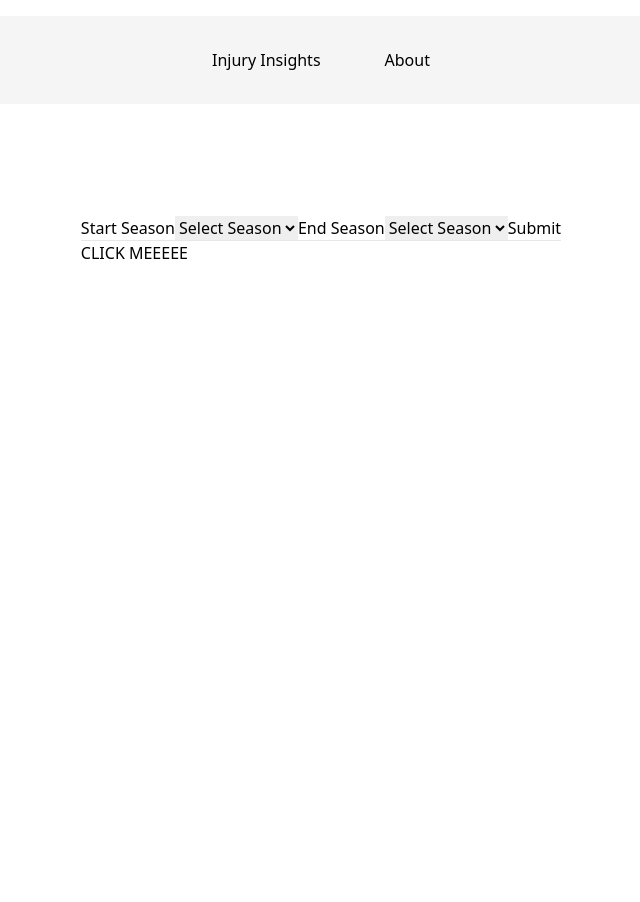
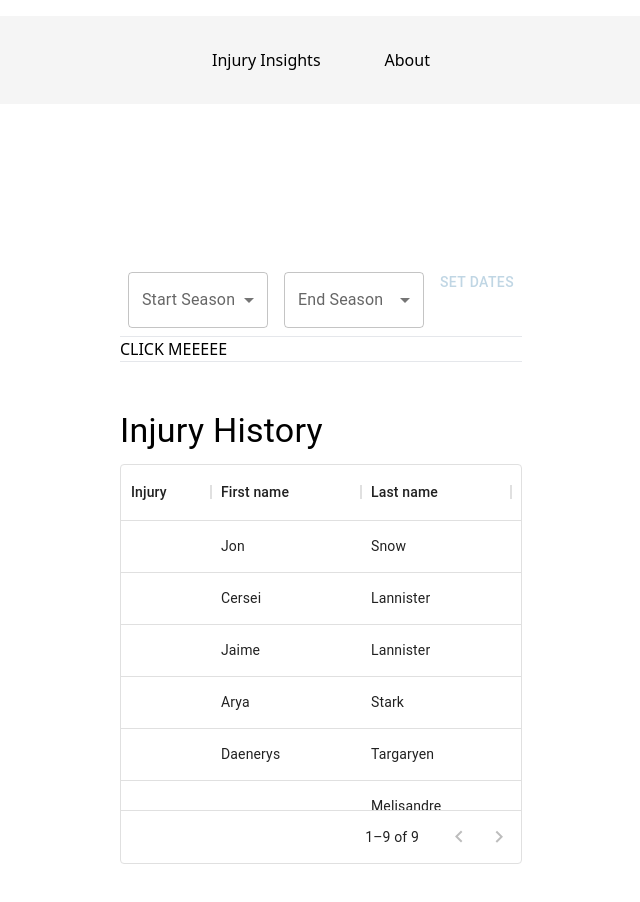
Before and after one commit to parkersteinberg/nba-app, a Next.js app: page /player/1 in a window 1280 px wide. Shown: the top 902 px of the page, without its empty margins (319-959 px from the left). Built offline with nearby package versions, Linux system fonts and the light colour scheme; no server answers.

Commit message:
Scaffolding for player profile UI - table, date input, player card

```diff
--- a/package.json
+++ b/package.json
@@ -14,6 +14,8 @@
     "@emotion/styled": "^11.10.5",
     "@mui/icons-material": "^5.11.0",
     "@mui/material": "^5.11.8",
+    "@mui/x-data-grid": "^5.17.23",
+    "@mui/x-date-pickers": "^5.0.18",
     "@next/font": "13.1.6",
     "@types/node": "18.11.19",
     "@types/react": "18.0.27",
--- /dev/null
+++ b/src/components/InjuryHistoryTable.tsx
@@ -0,0 +1,85 @@
+import {
+  Table,
+  TableBody,
+  TableRow,
+  TableContainer,
+  TableCell,
+  TableHead,
+  Paper,
+  Box,
+  Typography,
+} from '@mui/material'
+
+import {
+  DataGrid,
+  GridRowsProp,
+  GridColDef,
+  GridValueGetterParams,
+} from '@mui/x-data-grid'
+
+const columns: GridColDef[] = [
+  { field: 'injury', headerName: 'Injury', width: 90 },
+  {
+    field: 'firstName',
+    headerName: 'First name',
+    width: 150,
+    editable: true,
+  },
+  {
+    field: 'lastName',
+    headerName: 'Last name',
+    width: 150,
+    editable: true,
+  },
+  {
+    field: 'age',
+    headerName: 'Age',
+    type: 'number',
+    width: 110,
+    editable: true,
+  },
+  {
+    field: 'fullName',
+    headerName: 'Full name',
+    description: 'This column has a value getter and is not sortable.',
+    sortable: false,
+    width: 160,
+    valueGetter: (params: GridValueGetterParams) =>
+      `${params.row.firstName || ''} ${params.row.lastName || ''}`,
+  },
+]
+
+const gridRows = [
+  { id: 1, lastName: 'Snow', firstName: 'Jon', age: 35 },
+  { id: 2, lastName: 'Lannister', firstName: 'Cersei', age: 42 },
+  { id: 3, lastName: 'Lannister', firstName: 'Jaime', age: 45 },
+  { id: 4, lastName: 'Stark', firstName: 'Arya', age: 16 },
+  { id: 5, lastName: 'Targaryen', firstName: 'Daenerys', age: null },
+  { id: 6, lastName: 'Melisandre', firstName: null, age: 150 },
+  { id: 7, lastName: 'Clifford', firstName: 'Ferrara', age: 44 },
+  { id: 8, lastName: 'Frances', firstName: 'Rossini', age: 36 },
+  { id: 9, lastName: 'Roxie', firstName: 'Harvey', age: 65 },
+]
+
+const InjuryHistoryTable = () => {
+  return (
+    <div>
+      {/* attempting to use DataGrid from MUI */}
+      <Box sx={{ height: 400, width: '100%' }}>
+        <Typography gutterBottom variant="h4" component="div">
+          Injury History
+        </Typography>
+        <DataGrid
+          rows={gridRows}
+          columns={columns}
+          pageSize={10}
+          rowsPerPageOptions={[10]}
+          disableSelectionOnClick
+          experimentalFeatures={{ newEditingApi: true }}
+        />
+      </Box>
+    </div>
+  )
+}
+
+export default InjuryHistoryTable
--- a/src/components/InjurySearchParams.tsx
+++ b/src/components/InjurySearchParams.tsx
@@ -1,3 +1,13 @@
+import {
+  InputLabel,
+  MenuItem,
+  FormHelperText,
+  FormControl,
+  Select,
+  SelectChangeEvent,
+  Button,
+} from '@mui/material'
+
 const InjurySearchParams = () => {
   return (
     <div>
@@ -7,35 +17,50 @@ const InjurySearchParams = () => {
           console.log('submitted!')
         }}
       >
-        <label htmlFor="start">Start Season</label>
-        <select name="start" id="start">
-          <option value="">Select Season</option>
-          <option value="2012-2013">2012-2013</option>
-          <option value="2013-2014">2013-2014</option>
-          <option value="2014-2015">2014-2015</option>
-          <option value="2015-2016">2015-2016</option>
-          <option value="2016-2017">2016-2017</option>
-          <option value="2017-2018">2017-2018</option>
-          <option value="2018-2019">2018-2019</option>
-          <option value="2019-2020">2019-2020</option>
-          <option value="2020-2021">2020-2021</option>
-          <option value="2021-2022">2021-2022</option>
-        </select>
-        <label htmlFor="end">End Season</label>
-        <select name="end" id="end">
-          <option value="">Select Season</option>
-          <option value="2012-2013">2012-2013</option>
-          <option value="2013-2014">2013-2014</option>
-          <option value="2014-2015">2014-2015</option>
-          <option value="2015-2016">2015-2016</option>
-          <option value="2016-2017">2016-2017</option>
-          <option value="2017-2018">2017-2018</option>
-          <option value="2018-2019">2018-2019</option>
-          <option value="2019-2020">2019-2020</option>
-          <option value="2020-2021">2020-2021</option>
-          <option value="2021-2022">2021-2022</option>
-        </select>
-        <input type="submit" value="Submit" />
+        <FormControl sx={{ m: 1, minWidth: 140 }}>
+          <InputLabel id="start-season-label">Start Season</InputLabel>
+          <Select
+            labelId="start-season-label"
+            value={''}
+            label="Start Season"
+            // onChange={() => return}
+          >
+            <MenuItem value="">All Seasons</MenuItem>
+            <MenuItem value="2012-2013">2012-2013</MenuItem>
+            <MenuItem value="2013-2014">2013-2014</MenuItem>
+            <MenuItem value="2014-2015">2014-2015</MenuItem>
+            <MenuItem value="2015-2016">2015-2016</MenuItem>
+            <MenuItem value="2016-2017">2016-2017</MenuItem>
+            <MenuItem value="2017-2018">2017-2018</MenuItem>
+            <MenuItem value="2018-2019">2018-2019</MenuItem>
+            <MenuItem value="2019-2020">2019-2020</MenuItem>
+            <MenuItem value="2020-2021">2020-2021</MenuItem>
+            <MenuItem value="2021-2022">2021-2022</MenuItem>
+          </Select>
+        </FormControl>
+
+        <FormControl sx={{ m: 1, minWidth: 140 }}>
+          <InputLabel id="end-season-label">End Season</InputLabel>
+          <Select
+            labelId="end-season-label"
+            value={''}
+            label="End Season"
+            // onChange={() => return}
+          >
+            <MenuItem value="">All Seasons</MenuItem>
+            <MenuItem value="2012-2013">2012-2013</MenuItem>
+            <MenuItem value="2013-2014">2013-2014</MenuItem>
+            <MenuItem value="2014-2015">2014-2015</MenuItem>
+            <MenuItem value="2015-2016">2015-2016</MenuItem>
+            <MenuItem value="2016-2017">2016-2017</MenuItem>
+            <MenuItem value="2017-2018">2017-2018</MenuItem>
+            <MenuItem value="2018-2019">2018-2019</MenuItem>
+            <MenuItem value="2019-2020">2019-2020</MenuItem>
+            <MenuItem value="2020-2021">2020-2021</MenuItem>
+            <MenuItem value="2021-2022">2021-2022</MenuItem>
+          </Select>
+        </FormControl>
+        <Button type="submit">Set Dates</Button>
       </form>
     </div>
   )
--- a/src/components/PlayerCard.tsx
+++ b/src/components/PlayerCard.tsx
@@ -1,3 +1,7 @@
+import InfoIcon from '@mui/icons-material/Info'
+import { Card, CardMedia, Tooltip, IconButton, Typography } from '@mui/material'
+// import Image from 'next/image'
+
 // need to pass down player object
 export type Team = {
   abbreviation: string
@@ -28,27 +32,59 @@ type PlayerCardProps = {
 const PlayerCard = ({ player, nbaPlayerId }: PlayerCardProps) => {
   return (
     <div>
-      <div className="player-name">
-        <div className="player-info-container">
-          <div className="player-img">
-            <img
-              src={`https://ak-static.cms.nba.com/wp-content/uploads/headshots/nba/latest/260x190/${nbaPlayerId}.png`}
-              alt="player headshot"
-            />
-          </div>
-          <div className="player-info">
-            <h2>{`${player.first_name} ${player.last_name}`}</h2>
+      {/* material ui */}
+      <Card>
+        <CardMedia>
+          {/* <Image
+            src={`https://ak-static.cms.nba.com/wp-content/uploads/headshots/nba/latest/260x190/${nbaPlayerId}.png`}
+            alt="player headshot"
+            width={100}
+            height={100}
+          /> */}
+          <img
+            src={`https://ak-static.cms.nba.com/wp-content/uploads/headshots/nba/latest/260x190/${nbaPlayerId}.png`}
+            alt="player headshot"
+          />
+        </CardMedia>
+        <Typography gutterBottom variant="h4" component="div">
+          {`${player.first_name} ${player.last_name}`}
+        </Typography>
+        <div className="player-info">
+          <Typography gutterBottom variant="h6" component="div">
+            <strong>
+              Durability Score
+              <Tooltip
+                title="Durability Score is calculated based on the percentage of games that this player has played compared to the total number of games that the player's team played in"
+                placement="top"
+              >
+                <IconButton>
+                  <InfoIcon />
+                </IconButton>
+              </Tooltip>
+              {': '}
+            </strong>
+            {/* TODO: replace with durability score */}
+            {'A-'}
+          </Typography>
+          <Typography gutterBottom variant="subtitle1" component="div">
             <ul>
-              <li>Team: {player.team.full_name}</li>
-              <li>Position: {player.position}</li>
               <li>
-                Height: {`${player.height_feet}'${player.height_inches}"`}
+                <strong>Team:</strong> {player.team.full_name}
               </li>
-              <li>Weight: {player.weight_pounds} lbs</li>
+              <li>
+                <strong>Position:</strong> {player.position}
+              </li>
+              <li>
+                <strong>Height:</strong>{' '}
+                {`${player.height_feet}'${player.height_inches}"`}
+              </li>
+              <li>
+                <strong>Weight:</strong> {player.weight_pounds} lbs
+              </li>
             </ul>
-          </div>
+          </Typography>
         </div>
-      </div>
+      </Card>
     </div>
   )
 }
--- a/src/components/SearchResult.tsx
+++ b/src/components/SearchResult.tsx
@@ -3,6 +3,7 @@ import {
   List,
   ListItem,
   // ListItemButton,
+  Divider,
   ListItemIcon,
   ListItemText,
 } from '@mui/material'
@@ -56,6 +57,7 @@ const SearchResult = ({ player }: SearchResultsProps) => {
               <SportsBasketballIcon></SportsBasketballIcon>
             </ListItemIcon>
           </ListItem>
+          <Divider />
         </Link>
       </List>
     </div>
--- a/src/pages/player/[id]/index.tsx
+++ b/src/pages/player/[id]/index.tsx
@@ -1,3 +1,4 @@
+import InjuryHistoryTable from '@/components/InjuryHistoryTable'
 import InjurySearchParams from '@/components/InjurySearchParams'
 import PlayerCard from '@/components/PlayerCard'
 // import { queryDatabase } from '@/database/index'
@@ -68,6 +69,8 @@ const PlayerHome = () => {
           <PlayerCard player={player} nbaPlayerId={nbaPlayerId} />
         </div>
       ) : null}
+      <br />
+      <br />
       <InjurySearchParams />
       <hr></hr>
       <button
@@ -82,6 +85,12 @@ const PlayerHome = () => {
       >
         CLICK MEEEEE
       </button>
+      <hr></hr>
+
+      <br />
+      <br />
+
+      <InjuryHistoryTable />
     </div>
   )
 }
```
Also changed, not shown: next.config.js (+10 -0 lines), 1 other file (tests, documents, lock files or other folders).
